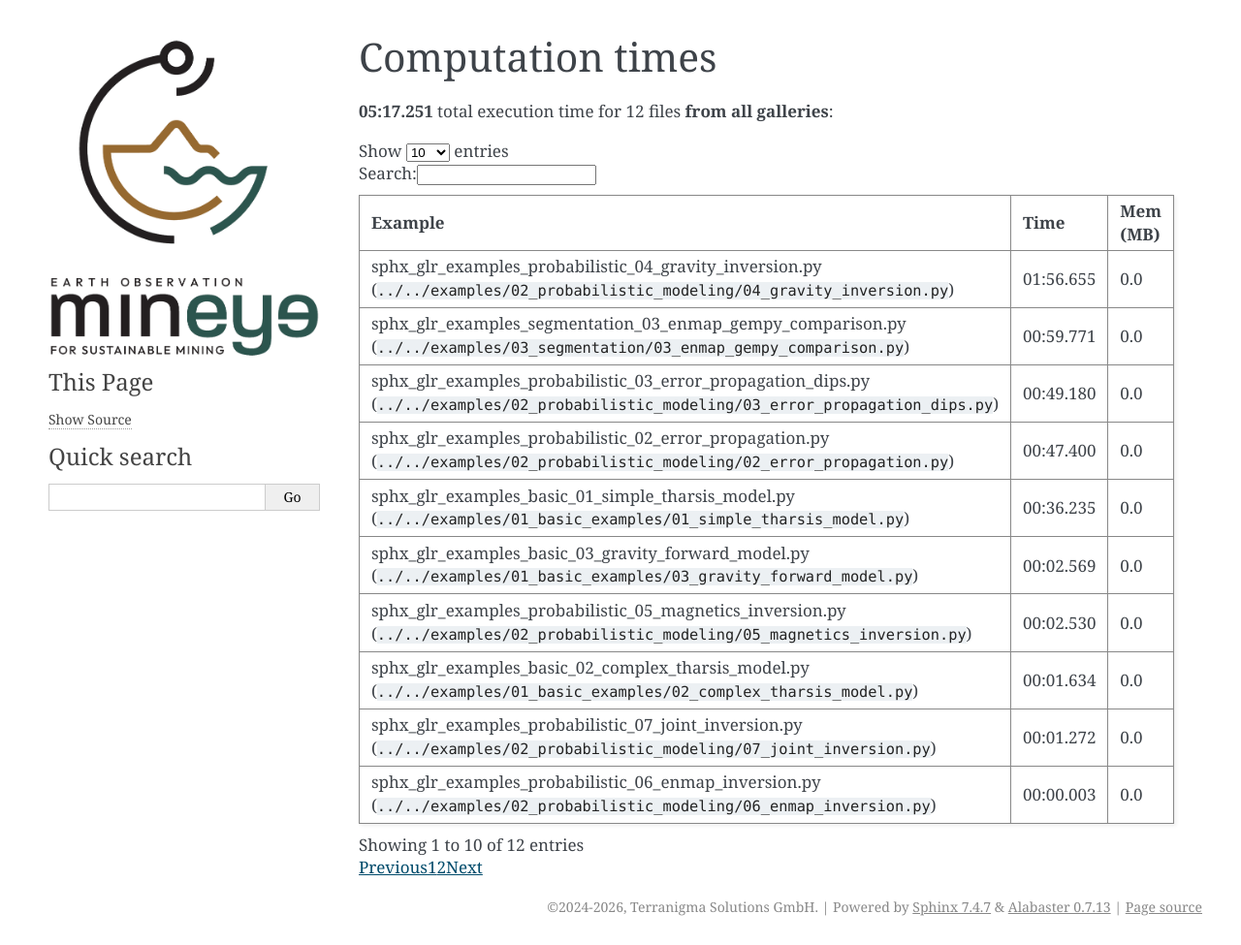
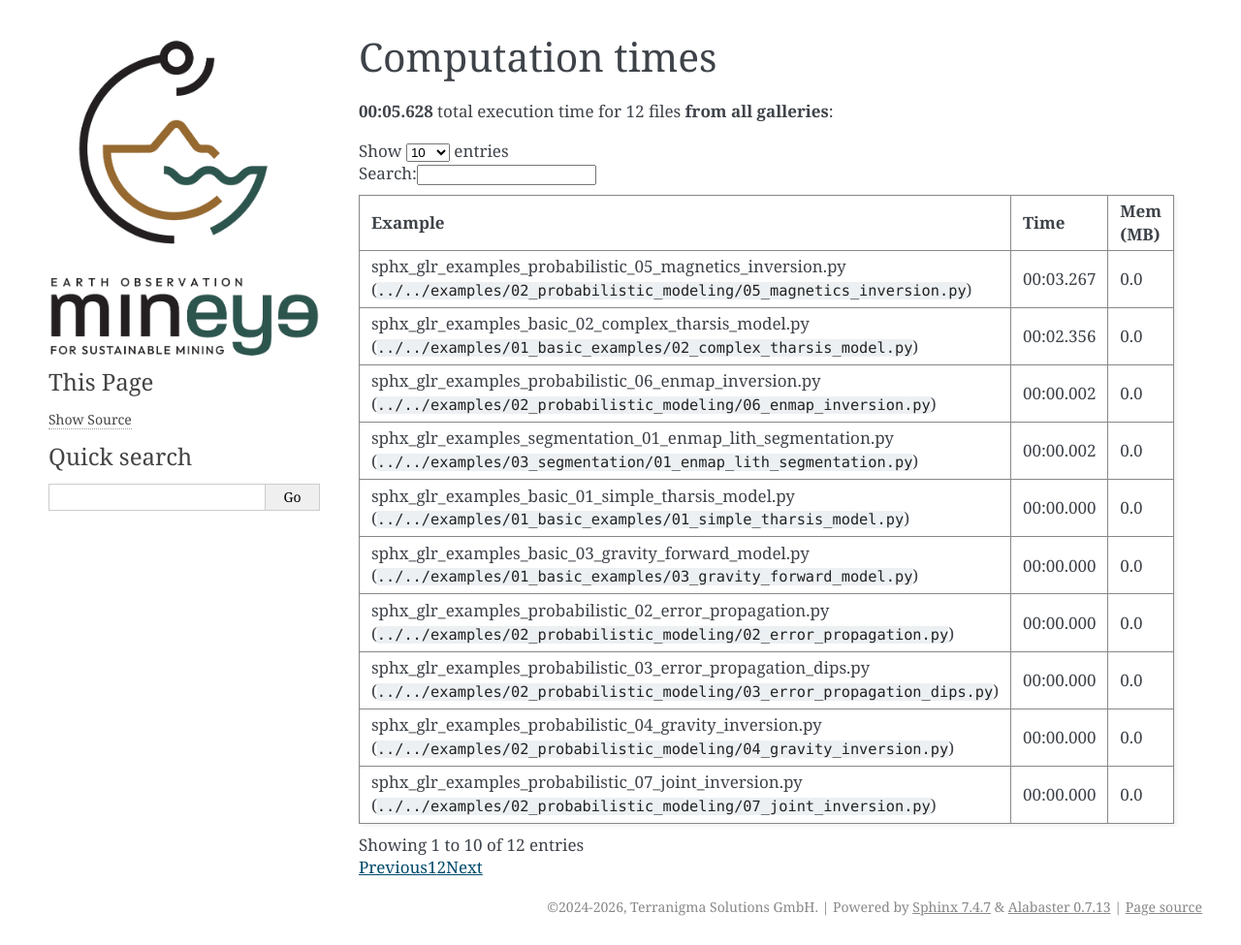
Before and after one commit to terranigma-solutions/Mineye-Terranigma, a Sphinx documentation site: the page built from docs/source/sg_execution_times.rst, in a window 1280 px wide. Shown: the whole page at 97% size. Built offline with Sphinx 7.4.7, drawn with Linux system fonts in a browser that asks for light colours; pages that are not in the unit, such as notebooks, are missing from menus; a script that is not in the unit is left out.

```diff
--- a/docs/source/conf.py
+++ b/docs/source/conf.py
@@ -225,10 +225,6 @@ html_favicon = '_static/logos/favicon.ico'
 # so a file named "default.css" will overwrite the builtin "default.css".
 html_static_path = ['_static']
 
-def setup(app):
-    app.add_css_file('css/custom.css')
-
-# endregion
 
 # -- Options for HTMLHelp output ------------------------------------------
 
--- a/docs/source/sg_execution_times.rst
+++ b/docs/source/sg_execution_times.rst
@@ -6,7 +6,7 @@
 
 Computation times
 =================
-**05:17.251** total execution time for 12 files **from all galleries**:
+**00:05.628** total execution time for 12 files **from all galleries**:
 
 .. container::
 
@@ -32,39 +32,39 @@ Computation times
    * - Example
      - Time
      - Mem (MB)
-   * - :ref:`sphx_glr_examples_probabilistic_04_gravity_inversion.py` (``../../examples/02_probabilistic_modeling/04_gravity_inversion.py``)
-     - 01:56.655
-     - 0.0
-   * - :ref:`sphx_glr_examples_segmentation_03_enmap_gempy_comparison.py` (``../../examples/03_segmentation/03_enmap_gempy_comparison.py``)
-     - 00:59.771
-     - 0.0
-   * - :ref:`sphx_glr_examples_probabilistic_03_error_propagation_dips.py` (``../../examples/02_probabilistic_modeling/03_error_propagation_dips.py``)
-     - 00:49.180
-     - 0.0
-   * - :ref:`sphx_glr_examples_probabilistic_02_error_propagation.py` (``../../examples/02_probabilistic_modeling/02_error_propagation.py``)
-     - 00:47.400
-     - 0.0
-   * - :ref:`sphx_glr_examples_basic_01_simple_tharsis_model.py` (``../../examples/01_basic_examples/01_simple_tharsis_model.py``)
-     - 00:36.235
-     - 0.0
-   * - :ref:`sphx_glr_examples_basic_03_gravity_forward_model.py` (``../../examples/01_basic_examples/03_gravity_forward_model.py``)
-     - 00:02.569
-     - 0.0
    * - :ref:`sphx_glr_examples_probabilistic_05_magnetics_inversion.py` (``../../examples/02_probabilistic_modeling/05_magnetics_inversion.py``)
-     - 00:02.530
+     - 00:03.267
      - 0.0
    * - :ref:`sphx_glr_examples_basic_02_complex_tharsis_model.py` (``../../examples/01_basic_examples/02_complex_tharsis_model.py``)
-     - 00:01.634
-     - 0.0
-   * - :ref:`sphx_glr_examples_probabilistic_07_joint_inversion.py` (``../../examples/02_probabilistic_modeling/07_joint_inversion.py``)
-     - 00:01.272
+     - 00:02.356
      - 0.0
    * - :ref:`sphx_glr_examples_probabilistic_06_enmap_inversion.py` (``../../examples/02_probabilistic_modeling/06_enmap_inversion.py``)
-     - 00:00.003
+     - 00:00.002
      - 0.0
    * - :ref:`sphx_glr_examples_segmentation_01_enmap_lith_segmentation.py` (``../../examples/03_segmentation/01_enmap_lith_segmentation.py``)
      - 00:00.002
      - 0.0
+   * - :ref:`sphx_glr_examples_basic_01_simple_tharsis_model.py` (``../../examples/01_basic_examples/01_simple_tharsis_model.py``)
+     - 00:00.000
+     - 0.0
+   * - :ref:`sphx_glr_examples_basic_03_gravity_forward_model.py` (``../../examples/01_basic_examples/03_gravity_forward_model.py``)
+     - 00:00.000
+     - 0.0
+   * - :ref:`sphx_glr_examples_probabilistic_02_error_propagation.py` (``../../examples/02_probabilistic_modeling/02_error_propagation.py``)
+     - 00:00.000
+     - 0.0
+   * - :ref:`sphx_glr_examples_probabilistic_03_error_propagation_dips.py` (``../../examples/02_probabilistic_modeling/03_error_propagation_dips.py``)
+     - 00:00.000
+     - 0.0
+   * - :ref:`sphx_glr_examples_probabilistic_04_gravity_inversion.py` (``../../examples/02_probabilistic_modeling/04_gravity_inversion.py``)
+     - 00:00.000
+     - 0.0
+   * - :ref:`sphx_glr_examples_probabilistic_07_joint_inversion.py` (``../../examples/02_probabilistic_modeling/07_joint_inversion.py``)
+     - 00:00.000
+     - 0.0
    * - :ref:`sphx_glr_examples_segmentation_02_enmap_data_extraction.py` (``../../examples/03_segmentation/02_enmap_data_extraction.py``)
      - 00:00.000
      - 0.0
+   * - :ref:`sphx_glr_examples_segmentation_03_enmap_gempy_comparison.py` (``../../examples/03_segmentation/03_enmap_gempy_comparison.py``)
+     - 00:00.000
+     - 0.0
```
Also changed, not shown: docs/source/index.rst (+44 -28 lines).
